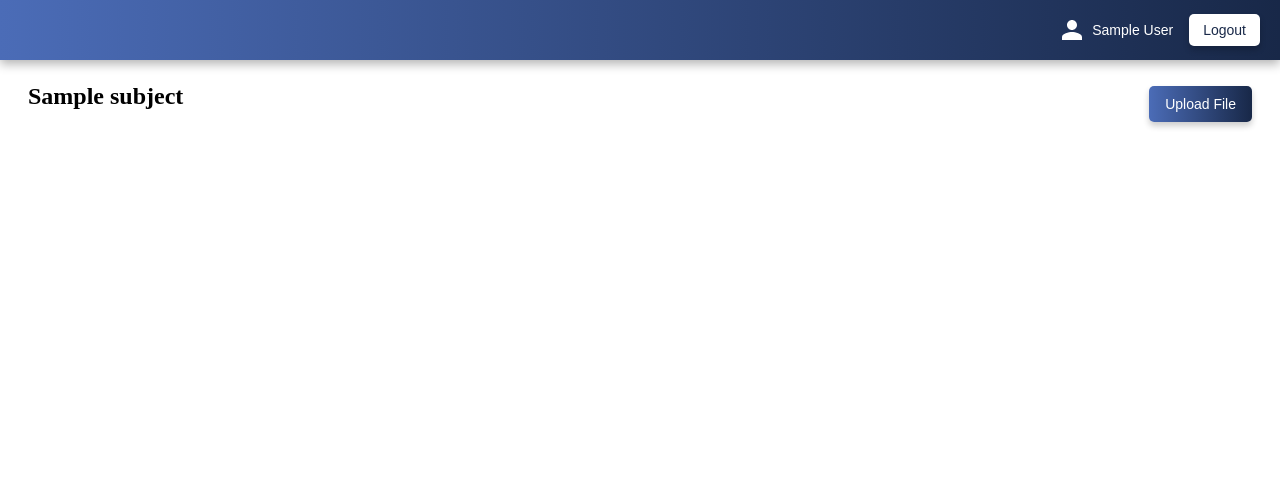
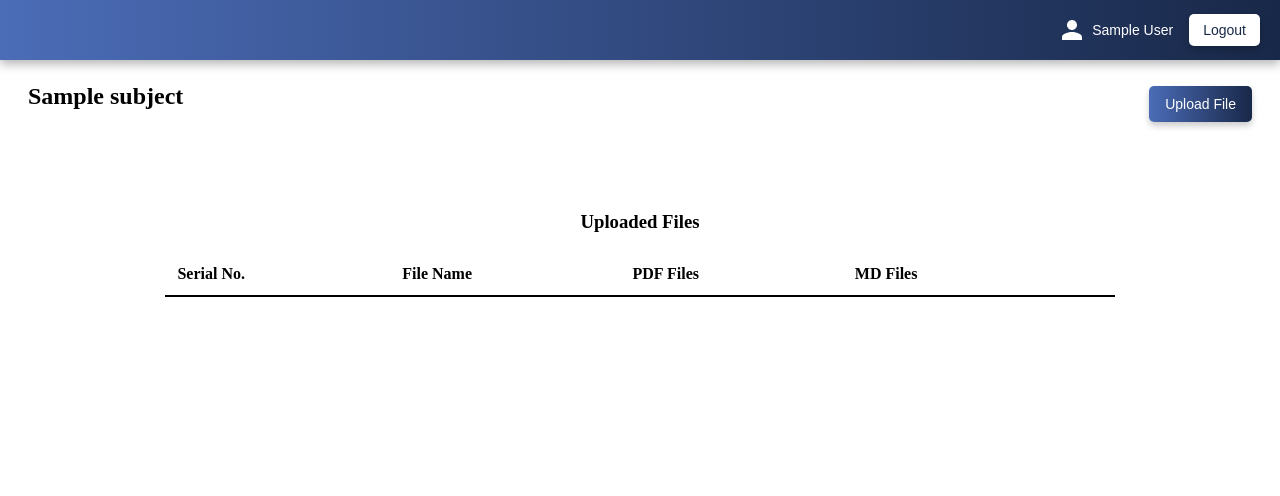
Before and after one commit to tawsif5001/simple-edtech-file-management-app, a Flask app: page /subject/1 in a window 1280 px wide. Shown: the top 496 px of the page. Run offline with Flask 3, Linux system fonts and the light colour scheme; the visitor is signed in with stand-in values (Sample User, id 1); tables that the repository leaves empty hold one stand-in row (values such as "Sample post"); lists and menus that the app fills with data are empty.

Commit message:
subject_det_file_table_demo

```diff
--- a/app/templates/user/subject_detail.html
+++ b/app/templates/user/subject_detail.html
@@ -169,6 +169,40 @@
   </div>
 </div>
 
+
+<!-- Main Content Area -->
+<div style="
+  margin: 30px auto;
+  width: 80%;
+  border: 1px solid rgb(255, 255, 255);
+  padding-left: 30px;
+  padding-right: 30px;
+  box-sizing: border-box;
+  background-color: #ffffff;
+">
+  <h3 style="text-align: center; margin-top: 20px;">Uploaded Files</h3>
+
+  <div id="uploadedFilesContainer" style="margin-top: 20px;">
+    <table style="width: 100%; border-collapse: collapse;">
+      <thead>
+        <tr style="border-bottom: 2px solid #000000;">
+          <th style="padding: 12px; text-align: left;">Serial No.</th>
+          <th style="padding: 12px; text-align: left;">File Name</th>
+          <th style="padding: 12px; text-align: left;">PDF Files</th>
+          <th style="padding: 12px; text-align: left;">MD Files</th>
+          <th style="padding: 12px;"></th> <!-- Empty column for actions -->
+        </tr>
+      </thead>
+      <tbody id="uploadedFilesBody">
+        <!-- Dynamic rows for uploaded files will appear here -->
+      </tbody>
+    </table>
+  </div>
+
+</div>
+
+
+
 <!-- Upload Form Modal -->
 <div class="form-overlay" id="formOverlay">
   <div class="form-card" id="uploadForm">
```
Also changed, not shown: app/models.py (line endings or trailing spaces), app/routes.py (line endings or trailing spaces).
